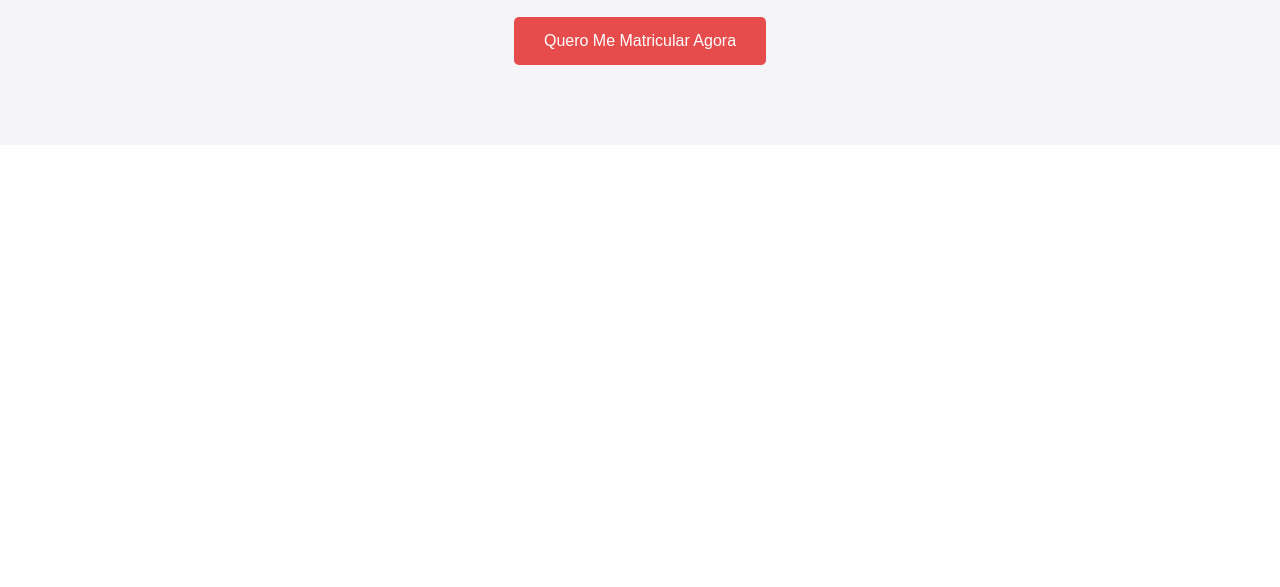
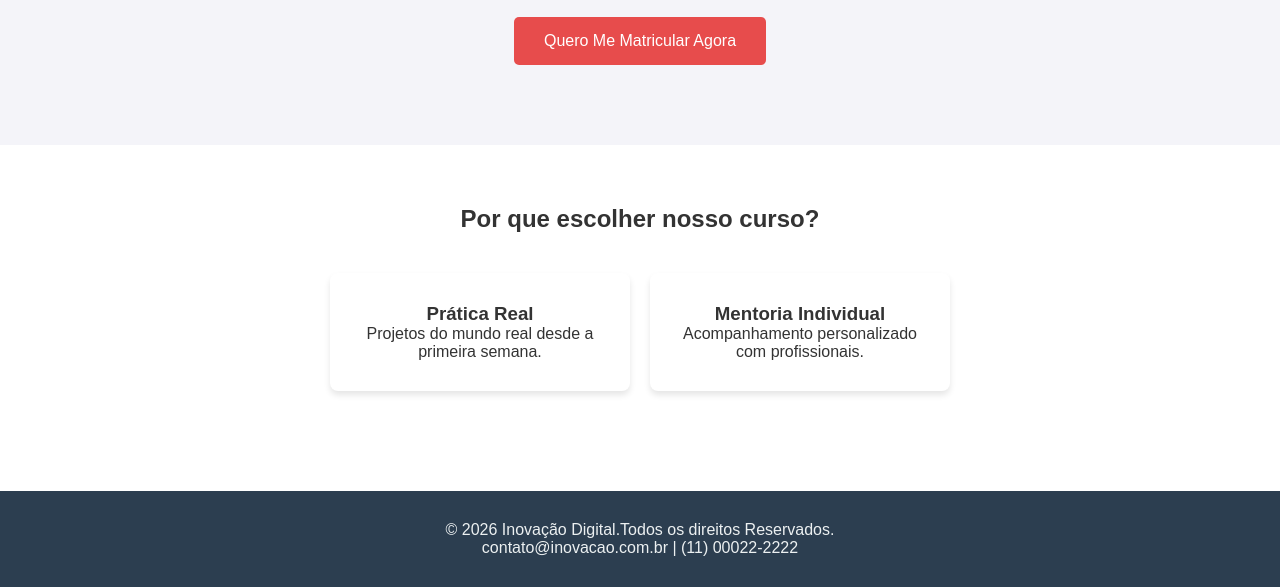
Before and after one commit to afc2c4/aula-aps, a plain HTML site: page index.html in a window 1280 px wide. Shown: the part 242-829 px from the top of the page. Before the commit the page ends 800 px from the top, so only its background shows below. Drawn offline with Linux system fonts and the light colour scheme.

Commit message:
site modificado

```diff
--- a/index.html
+++ b/index.html
@@ -22,6 +22,24 @@
                 <p>Curso Presencial com foco no mercado de trabalho.</p>
                 <a href="#contato" class="btn">Quero Me Matricular Agora</a>
             </section>
+            <section class="diferenciais">
+                <h2>Por que escolher nosso curso?</h2>
+                <div class="cards">
+                    <div class="card">
+                        <h3>Prática Real</h3>
+                        <p>Projetos do mundo real desde a primeira semana.</p>
+                    </div>
+                    <div class="card">
+                        <h3>Mentoria Individual</h3>
+                        <p>Acompanhamento personalizado com profissionais.</p>
+                    </div>
+                </div>
+            </section>
+            <footer>
+                <p>&copy; 2026 Inovação Digital.Todos os direitos Reservados.</p>
+                <p>contato@inovacao.com.br | (11) 00022-2222</p>
+            </footer>
+
         </main>
     </body>
 
--- a/style.css
+++ b/style.css
@@ -37,3 +37,31 @@ header {
     border-radius: 5px;
     margin-top: 20px;
 }
+
+.diferenciais {
+    padding: 60px 20px;
+    text-align: center;
+}
+
+.cards{
+    display: flex;
+    justify-content: center;
+    gap: 20px;
+    margin-top: 40px;
+}
+
+.card {
+    background-color: white;
+    padding: 30px;
+    border-radius:8px;
+    box-shadow: 0 4px 6px rgba(0,0,0,0.1);
+    width: 300px;
+}
+
+footer{
+    background-color: #2c3e50;
+    color: #ecf0f1;
+    text-align: center;
+    padding: 30px 20px;
+    margin-top: 40px;
+}
```
